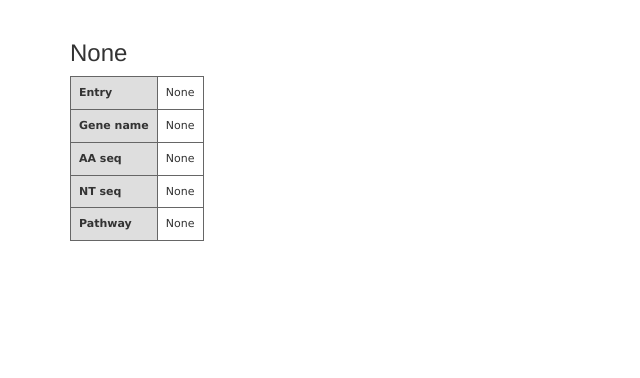
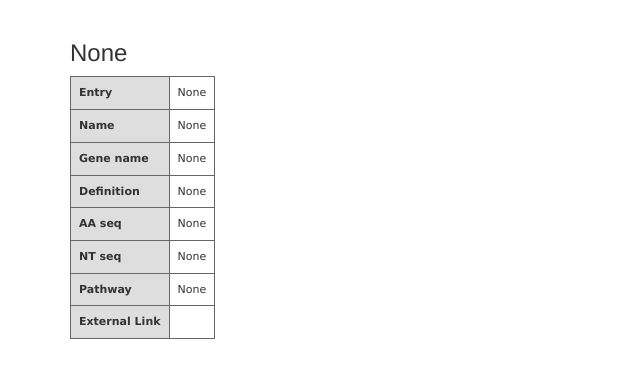
Before and after one commit to jackGWY/PainSystem, a Flask app: page /keggTarget in a window 1280 px wide. Shown: the part 72-450 px from the top of the page, without its empty margins (0-640 px from the left). Run offline with Flask 2, Linux system fonts and the light colour scheme; some libraries are stand-ins or nearby versions.

Commit message:
modified targetInfo.html

```diff
--- a/templates/targetInfo.html
+++ b/templates/targetInfo.html
@@ -121,8 +121,16 @@
            <td>{{targetInfo[4]}}</td>
          </tr>
          <tr>
+           <th>Name</th>
+           <td>{{targetInfo[1]}}</td>
+         </tr>
+         <tr>
            <th>Gene name</th>
            <td>{{targetInfo[5]}}</td>
+         </tr>
+         <tr>
+           <th>Definition</th>
+           <td>{{targetInfo[6]}}</td>
          </tr>
          <tr>
            <th>AA seq</th>
@@ -132,6 +140,7 @@
            <th>NT seq</th>
            <td>{{targetInfo[8]}}</td>
          </tr>
+
          <tr>
            <th>Pathway</th>
            {% if targetInfo[3] == "None"%}
@@ -147,6 +156,15 @@
               </ul>
               </td>
            {%endif%}
+         </tr>
+
+         <tr>
+           <th>External Link</th>
+           {% if targetInfo[0] == "None"%}
+           <td></td>
+           {%else%}
+           <td><a href="{{targetInfo[0]}}">{{targetInfo[0]}}</a></td>
+           {% endif %}
          </tr>
        </table>
      </div>
```
